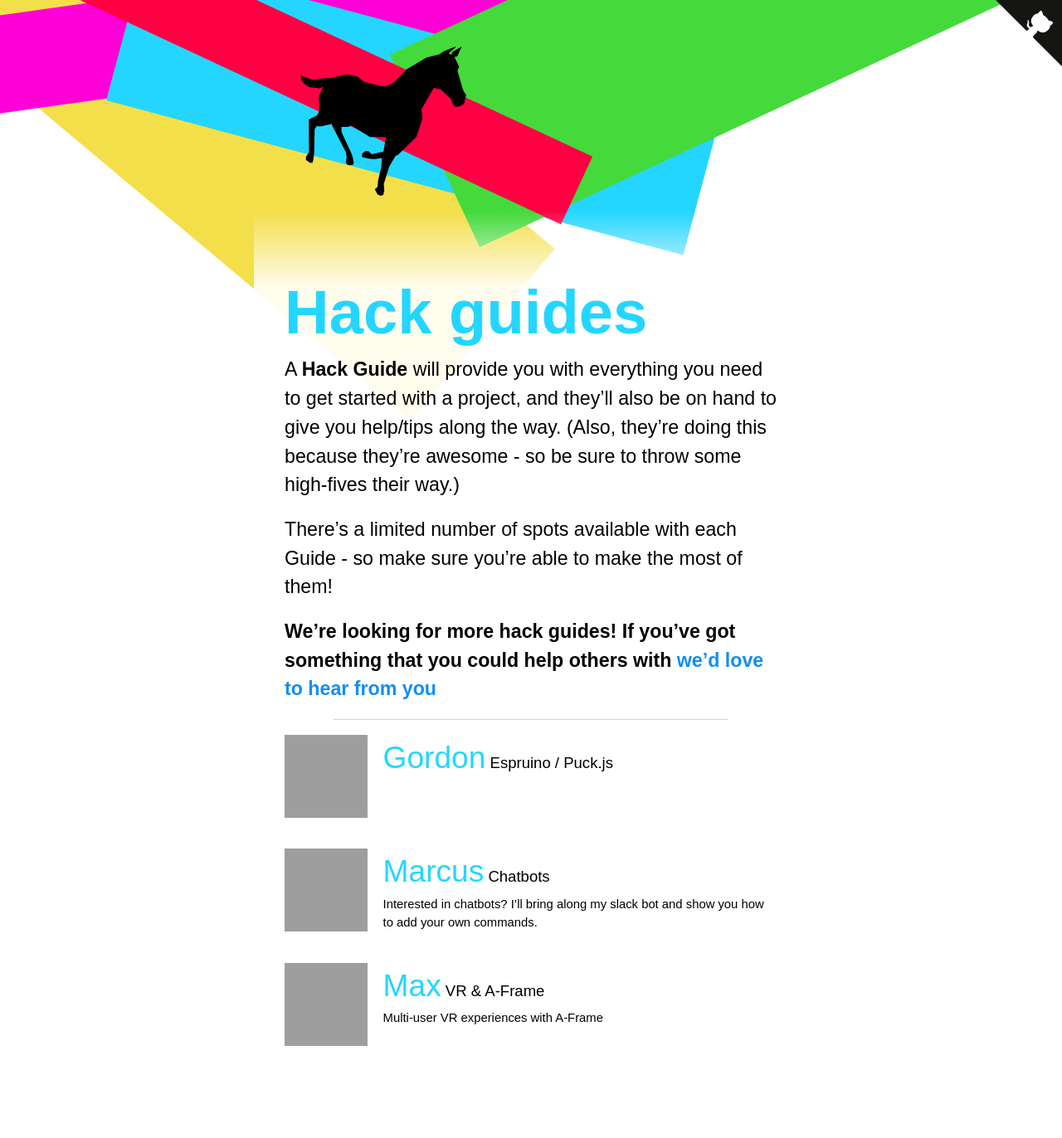
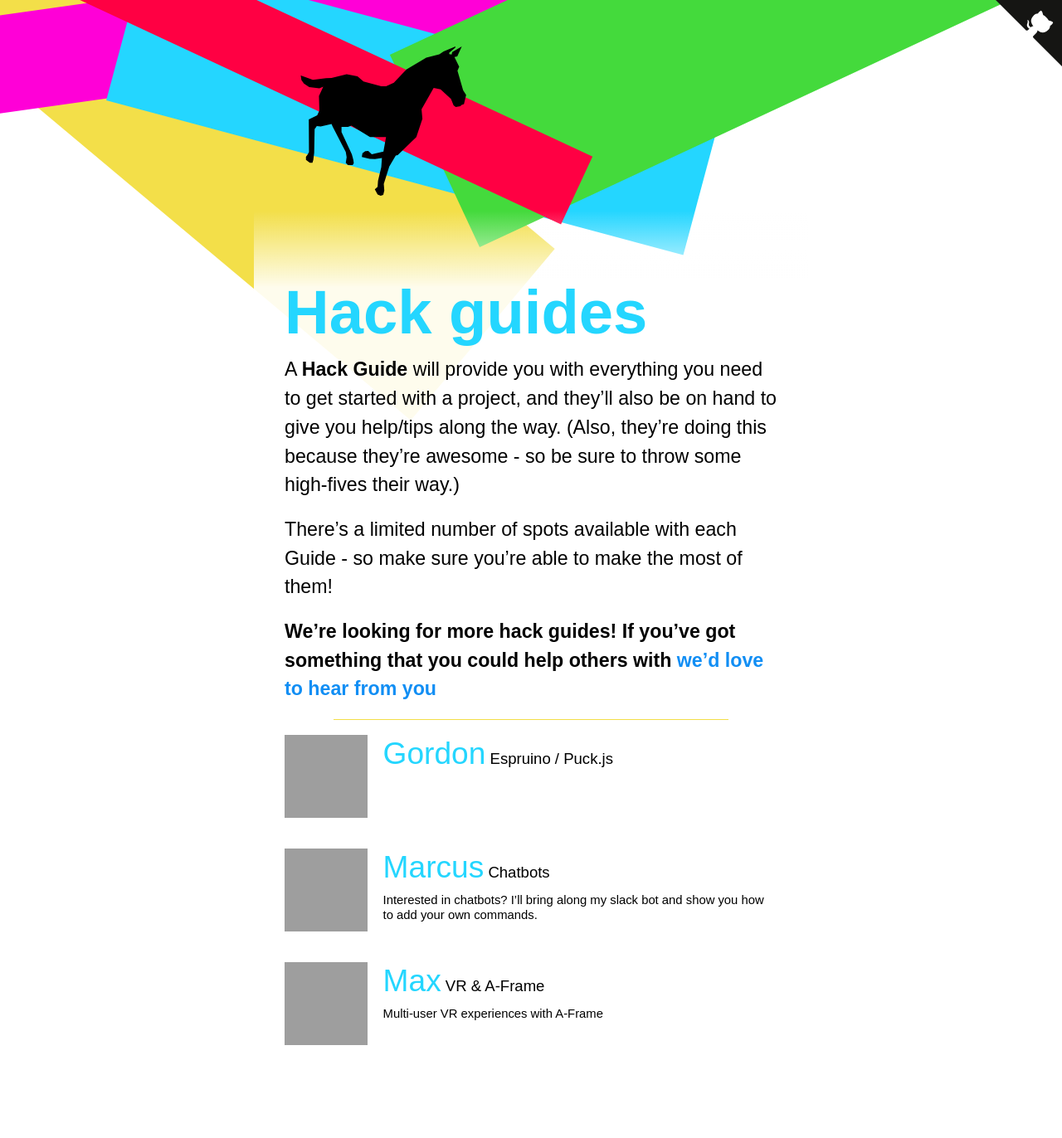
Before and after one commit to jsoxford/hack, a Jekyll site: the page built from guides.md, in a window 1280 px wide. Shown: the whole page at 83% size. Built offline with Jekyll 4.4.1, drawn with Linux system fonts in a browser that asks for light colours; our own code applies the rules of GitHub Pages for plain Markdown files; grey boxes are pictures that could not be loaded.

Commit message:
Change to a good old fashioned float for Guide avatars, and fiddle with styles a little

```diff
--- a/assets/style.scss
+++ b/assets/style.scss
@@ -262,17 +262,19 @@
 
 
 .guide {
-  display: flex;
   margin-bottom: 2rem;
+  overflow: hidden;
+  min-height: 100px;
 
   img {
     margin-right: 1rem;
-    width: 100px;
-    height: 100px;
+    float: left;
   }
   .details {
     font-size: 1rem;
     margin:0;
+    margin-left: calc(100px + 1rem);
+    line-height: 1.2;
   }
 
   .name {
@@ -280,12 +282,15 @@
     color: $cyan
   }
   .technology {
-
+    @media (max-width: 500px) {
+      display: block;
+    }
   }
 
   .content {
     display: block;
     font-size: .8rem;
+    margin-top: .5rem;
   }
 
 }
```
